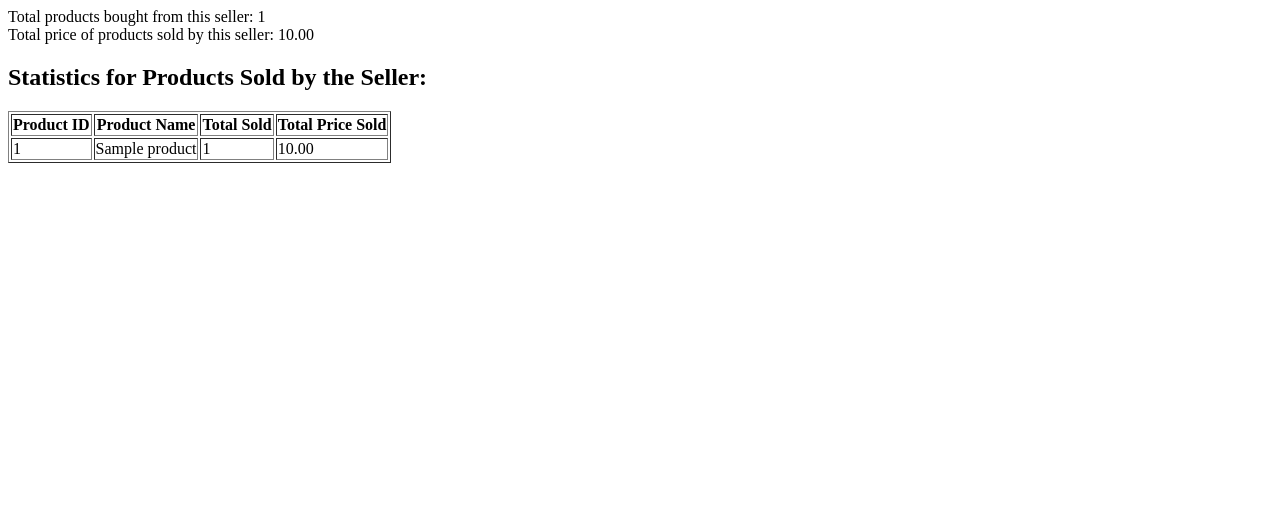
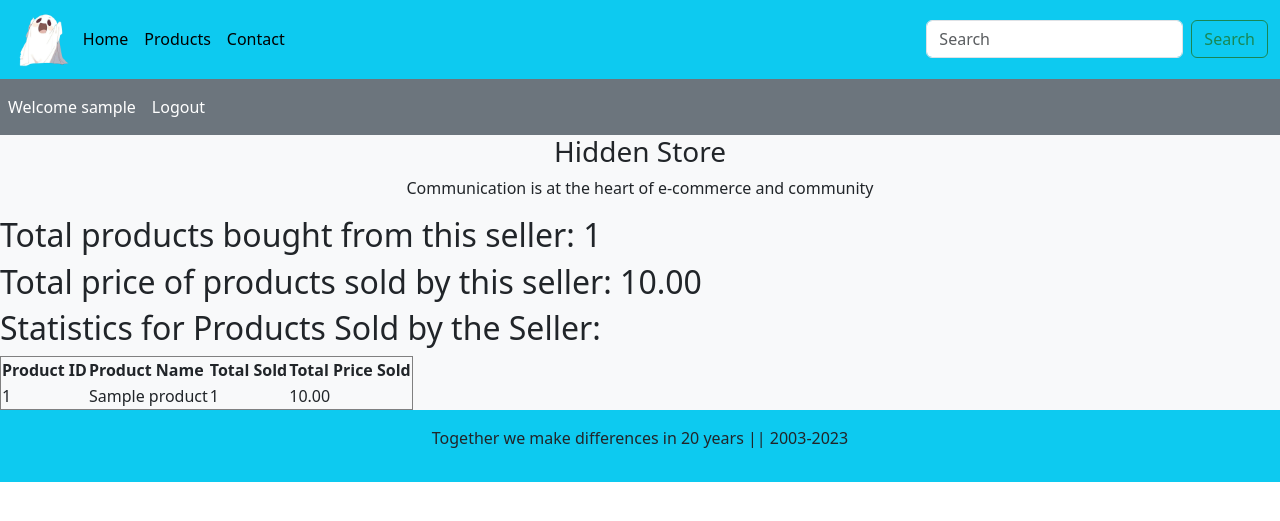
Before and after one commit to tqanh123/E-Commercial_Platform, a PHP site: page /Seller/statistics.php in a window 1280 px wide. Shown: the top 521 px of the page. Run offline with PHP 8.4, Linux system fonts and the light colour scheme; the visitor is signed in with stand-in values (Sample User, id 1); tables that the repository leaves empty hold one stand-in row (values such as "Sample post").

Commit message:
update statistics

```diff
--- a/EcommerceWebsite/Seller/statistics.php
+++ b/EcommerceWebsite/Seller/statistics.php
@@ -26,9 +26,6 @@ if ($result_sellerid && $row = mysqli_fetch_assoc($result_sellerid)) {
     if ($result_statistics && $row = mysqli_fetch_assoc($result_statistics)) {
         $total_products_bought = $row['Total_Products_Bought'];
         $total_price_sold = $row['Total_Price_Sold'];
-
-        echo "Total products bought from this seller: $total_products_bought<br>";
-        echo "Total price of products sold by this seller: $total_price_sold";
     } else {
         echo "Error: " . mysqli_error($conn);
     }
@@ -41,6 +38,119 @@ if ($result_sellerid && $row = mysqli_fetch_assoc($result_sellerid)) {
                                 GROUP BY p.Product_ID, p.Product_Name";
 
     $result_product_statistics = mysqli_query($conn, $sql_product_statistics);
+
+//     if ($result_product_statistics) {
+//         echo "<h2>Statistics for Products Sold by the Seller:</h2>";
+//         echo "<table border='1'>
+//                 <tr>
+//                     <th>Product ID</th>
+//                     <th>Product Name</th>
+//                     <th>Total Sold</th>
+//                     <th>Total Price Sold</th>
+//                 </tr>";
+
+//         while ($row = mysqli_fetch_assoc($result_product_statistics)) {
+//             echo "<tr>";
+//             echo "<td>" . $row['Product_ID'] . "</td>";
+//             echo "<td>" . $row['Product_Name'] . "</td>";
+//             echo "<td>" . $row['Total_Sold'] . "</td>";
+//             echo "<td>" . $row['Total_Price_Sold'] . "</td>";
+//             echo "</tr>";
+//         }
+
+//         echo "</table>";
+//     } else {
+//         echo "Error: " . mysqli_error($conn);
+//     }
+// } else {
+//     echo "Query failed or no result found: " . mysqli_error($conn);
+}
+?>
+
+<!DOCTYPE html>
+<html lang="en">
+<head>
+    <meta charset="UTF-8">
+    <meta name="viewport" content="width=device-width, initial-scale=1.0">
+    <title>Ecommerce Website</title>
+    <!-- bootstrap CSS link -->
+    <meta charset="utf-8">
+    <meta name="viewport" content="width=device-width, initial-scale=1">
+    <title>Bootstrap demo</title>
+    <link href="https://cdn.jsdelivr.net/npm/bootstrap@5.3.2/dist/css/bootstrap.min.css" rel="stylesheet"
+     integrity="sha384-T3c6CoIi6uLrA9TneNEoa7RxnatzjcDSCmG1MXxSR1GAsXEV/Dwwykc2MPK8M2HN" crossorigin="anonymous">
+    <!-- font awesome link-->
+    <link rel="stylesheet" href="https://cdnjs.cloudflare.com/ajax/libs/font-awesome/6.4.2/css/all.min.css"
+     integrity="sha512-z3gLpd7yknf1YoNbCzqRKc4qyor8gaKU1qmn+CShxbuBusANI9QpRohGBreCFkKxLhei6S9CQXFEbbKuqLg0DA==" crossorigin="anonymous" referrerpolicy="no-referrer" />
+
+     <!--CSS file-->
+     <link rel="stylesheet" href="../style.css">
+    </head>
+<body>
+<!--navbar-->
+<div class="container-fluid p-0">
+    <!-- first child -->
+    <nav class="navbar navbar-expand-lg navbar-light bg-info">
+  <div class="container-fluid">
+    <img src="../image/ghost_logo.png" alt="" class="logo">
+    <button class="navbar-toggler" type="button" data-bs-toggle="collapse" data-bs-target="#navbarSupportedContent" aria-controls="navbarSupportedContent" aria-expanded="false" aria-label="Toggle navigation">
+      <span class="navbar-toggler-icon"></span>
+    </button>
+    <div class="collapse navbar-collapse" id="navbarSupportedContent">
+      <ul class="navbar-nav me-auto mb-2 mb-lg-0">
+        <li class="nav-item">
+          <a class="nav-link active" aria-current="page" href="#">Home</a>
+        </li>
+        <li class="nav-item">
+          <a class="nav-link active" aria-current="page" href="#">Products</a>
+        </li>
+        <li class="nav-item">
+          <a class="nav-link active" aria-current="page" href="#">Contact</a>
+        </li>
+        <li class="nav-item">
+
+        </li>
+      </ul>
+      <form class="d-flex" role="search">
+        <input class="form-control me-2" type="search" placeholder="Search" aria-label="Search">
+        <button class="btn btn-outline-success" type="submit">Search</button>
+      </form>
+    </div>
+  </div>
+</nav>
+
+<!-- Second child-->
+<nav class="navbar navbar-expand-lg navbar-dark bg-secondary">
+  <ul class="navbar-nav me-auto">
+  <?php
+  // echo session_id();
+  // echo $_SESSION['username'];
+          if (!isset($_SESSION['username'])) {
+            echo "<li class='nav-item'> <a class='nav-link active' aria-current='page' href='#'>Welcome Guest</a></li>";
+            echo "<li class='nav-item'> <a class='nav-link active' aria-current='page' href='../user_area/login.php'>Login</a></li>";
+          }
+          else {
+            $name = $_SESSION['username'];
+            echo "<li class='nav-item'> <a class='nav-link active' aria-current='page' href='#'>Welcome $name</a></li>";
+            echo "<li class='nav-item'> <a class='nav-link active' aria-current='page' href='logout.php'>Logout</a></li>";
+          }
+      ?>
+  </ul>
+</nav>
+<!-- Third child-->
+<div class="bg-light">
+    <h3 class="text-center">Hidden Store</h3>
+    <p class="text-center">Communication is at the heart of e-commerce and community</p>
+    <div>
+            <?php
+                echo "<h2>Total products bought from this seller: $total_products_bought</h2>";
+                echo "<h2>Total price of products sold by this seller: $total_price_sold</h2>";
+            ?>
+        </div>
+
+        <!-- Displaying product statistics in a table -->
+        <div>
+            <?php
 
             if ($result_product_statistics) {
                 echo "<h2>Statistics for Products Sold by the Seller:</h2>";
@@ -63,9 +173,18 @@ if ($result_sellerid && $row = mysqli_fetch_assoc($result_sellerid)) {
 
                 echo "</table>";
             } else {
-        echo "Error: " . mysqli_error($conn);
-    }
-} else {
-    echo "Query failed or no result found: " . mysqli_error($conn);
+                echo "Error fetching product statistics: " . mysqli_error($conn);
             }
             ?>
+        </div>
+<!--last child-->
+<div class="bg-info p-3 text-center footer">
+  <p>Together we make differences in 20 years || 2003-2023<p>
+      </div>
+<!-- bootstrap js link-->
+<script src="https://cdn.jsdelivr.net/npm/bootstrap@5.3.2/dist/js/bootstrap.bundle.min.js"
+     integrity="sha384-C6RzsynM9kWDrMNeT87bh95OGNyZPhcTNXj1NW7RuBCsyN/o0jlpcV8Qyq46cDfL" crossorigin="anonymous"></script>
+
+
+</body>
+</html>
--- a/EcommerceWebsite/cart.php
+++ b/EcommerceWebsite/cart.php
@@ -79,12 +79,12 @@ session_start();
   // echo session_id();
   // echo $_SESSION['username'];
           if (!isset($_SESSION['username'])) {
-            echo "<li class='nav-item'> <a class='nav-link active' aria-current='page' href='#'>Welcom Guest</a></li>";
+            echo "<li class='nav-item'> <a class='nav-link active' aria-current='page' href='#'>Welcome Guest</a></li>";
             echo "<li class='nav-item'> <a class='nav-link active' aria-current='page' href='./user_area/login.php'>Login</a></li>";
           }
           else {
             $name = $_SESSION['username'];
-            echo "<li class='nav-item'> <a class='nav-link active' aria-current='page' href='#'>Welcom $name</a></li>";
+            echo "<li class='nav-item'> <a class='nav-link active' aria-current='page' href='#'>Welcome $name</a></li>";
             echo "<li class='nav-item'> <a class='nav-link active' aria-current='page' href='./user_area/logout.php'>Logout</a></li>";
           }
       ?>
@@ -127,7 +127,7 @@ session_start();
         <form method="GET" action="../EcommerceWebsite/users/ShowConfirmpayment.php">
           <!-- <input type="hidden" name="total" value="<?php echo htmlspecialchars($total); ?>"> -->
           <input type="hidden" name="cart_id" value="<?php echo htmlspecialchars($cart_id); ?>">
-          <p name="total" id="total">Total Price: <?php echo $total ?></p>
+          <p name="total" id="total">Total Price: $<?php echo $total ?></p>
           <button type="submit">Checkout</button>
         </form>
       </div>
--- a/EcommerceWebsite/includes/connect.php
+++ b/EcommerceWebsite/includes/connect.php
@@ -1,9 +1,9 @@
 
 <?php
 
-$servername = "localhost";
+$servername = "127.0.0.1:3307";
 $username = "root";
-$password = "";
+$password = "1234";
 $dbname = "e_commercial";
 
 $conn = new mysqli($servername, $username, $password, $dbname);
--- a/EcommerceWebsite/user_area/home.php
+++ b/EcommerceWebsite/user_area/home.php
@@ -56,6 +56,9 @@ $num_row = mysqli_num_rows($res_cart);
         </li>
         <li class="nav-item">
           <a class="nav-link active" aria-current="page" href="../cart.php"><i class="fa-solid fa-cart-shopping"></i><span id ="badge"><?php echo "$num_row" ?> </span></a>
+        </li>
+        <li class="nav-item">
+          <a class="nav-link active" aria-current="page" href="../History.php">History</a>
         </li>
       </ul>
       <form class="d-flex" role="search">
--- a/EcommerceWebsite/users/user_orders.php
+++ b/EcommerceWebsite/users/user_orders.php
@@ -12,7 +12,6 @@
     include('../includes/connect.php');
     session_start();
     $username = $_SESSION['username'];
-    // $username = 'Anh Khoa';
     $get_user = "SELECT * FROM account JOIN customer WHERE Username='$username' AND account.Account_ID = customer.Account_ID";
     $result = mysqli_query($conn, $get_user);
     $row_fetch = mysqli_fetch_assoc($result);
@@ -25,8 +24,6 @@
             <tr>
                 <th>Sr. No</th>
                 <th>Amount Value</th>
-                <!-- <th>Total Products</th> -->
-                <!-- <th>Invoice Number</th> -->
                 <th>Date</th>
                 <!-- <th>Complete/Incomplete</th> -->
                 <th>Status</th>
@@ -42,8 +39,6 @@
             while ($row_data = mysqli_fetch_assoc($result_orders)) {
                 $order_id = $row_data['Order_ID'];
                 $amount_value = $row_data['Total_Order_Value'];
-                // $total_products = $row_data['total_products'];
-                // $invoice_number = $row_data['invoice_number'];
                 $order_status = ($row_data['Order_Status'] == 'Processing') ? 'Shipped' : 'Delivered';
                 $order_date = $row_data['Order_Purchase_TimeStamp'];
 
```
Also changed, not shown: EcommerceWebsite/History.php (+25 -23 lines), EcommerceWebsite/users/ShowConfirmpayment.php (+7 -2 lines). Lines whose indentation alone changed are shown as unchanged.
